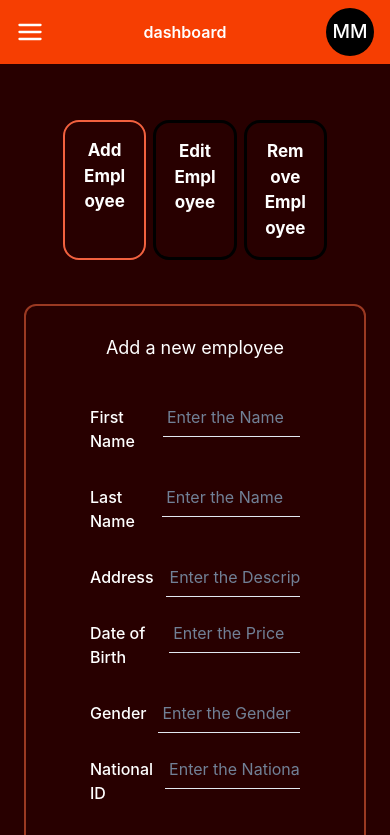
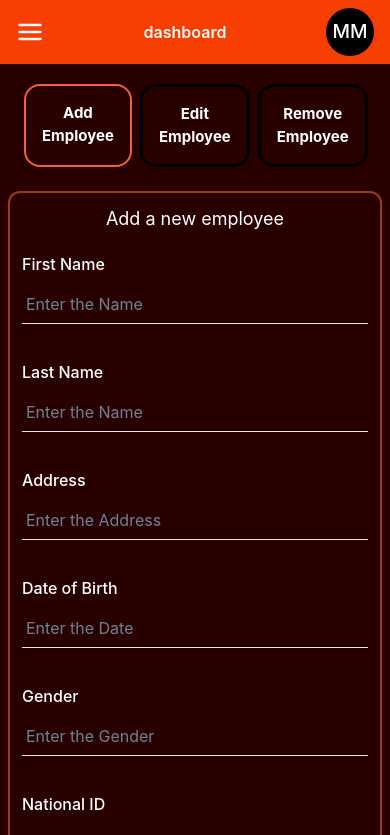
Before and after one commit to mafaro21/EmployeeSelfService, a React (Vite) app: page /admin/employee in a window 390 px wide. Shown: the top 835 px of the page. Built offline with nearby package versions, Linux system fonts and the light colour scheme.

Commit message:
[fix] adjustments to phone ui

```diff
--- a/src/admin/Add.jsx
+++ b/src/admin/Add.jsx
@@ -22,11 +22,11 @@ export default function Add() {
     const { register, formState: { errors }, handleSubmit } = useForm()
 
     const addemployee = [
-        { data: 'First Name', place: 'Enter the Name', type: 'name', info: (e) => setName(e.target.value), value: 'firstName' },
+        { data: 'First Name', place: 'Enter the Name', type: 'name', value: 'firstName' },
         { data: 'Last Name', place: 'Enter the Name', type: 'name', value: 'lastName' },
-        { data: 'Address', place: 'Enter the Description', type: 'name', info: (e) => setDescription(e.target.value), value: 'address' },
-        { data: 'Date of Birth', place: 'Enter the Price', type: 'name', info: (e) => setPrice(e.target.value), value: 'dob' },
-        { data: 'Gender', place: 'Enter the Gender', type: 'name', info: (e) => setGender(e.target.value), value: 'gender' },
+        { data: 'Address', place: 'Enter the Address', type: 'name', value: 'address' },
+        { data: 'Date of Birth', place: 'Enter the Date', type: 'name', value: 'dob' },
+        { data: 'Gender', place: 'Enter the Gender', type: 'name', value: 'gender' },
         { data: 'National ID', place: 'Enter the National ID', type: 'name', value: 'id' },
         { data: 'Email', place: 'Enter the Email', type: 'name', value: 'email' },
         { data: 'Phone Number', place: 'Enter the Phone Number', type: 'number', value: 'number' },
@@ -70,16 +70,16 @@ export default function Add() {
     return (
         <>
             <form onSubmit={handleSubmit(onSubmit)} className='.admin-bg'>
-                <Box mt={3} p={7} borderRadius={'12px'} style={{ border: '2px solid #9B3922' }}>
+                <Box mt={3} p={{ base: 3, md: 7 }} borderRadius={'12px'} style={{ border: '2px solid #9B3922' }}>
                     <Text fontSize={'lg'} textAlign={'center'}>Add a new employee</Text>
-                    <VStack spacing={4} mt='' p='9'>
+                    <VStack spacing={4} mt='' p={{ base: 0, md: 9 }}>
                         {/* {errorMessage} */}
                         {/* <form onSubmit={handleSubmit(onSubmit)}> */}
                         {addemployee.map((add, index) =>
 
                             <FormControl>
-                                <Flex>
-                                    <FormLabel mt={1} ><Text mt={1}>
+                                <Flex flexDirection={{ base: 'column', md: 'row' }}>
+                                    <FormLabel mt={{ base: 4, md: 1 }} ><Text mt={1}>
                                         {add.data}
                                     </Text> </FormLabel>
                                     <Spacer />
@@ -90,8 +90,8 @@ export default function Add() {
                                         {...register(add.value)}
                                         variant={'flushed'}
                                         isRequired={'true'}
-                                        focusBorderColor='black'
-                                        width={'88%'}
+                                        focusBorderColor='#f63'
+                                        width={{ base: '100%', md: '88%' }}
                                     // isInvalid={errorDiv ? 'red' : ''}
                                     />
                                 </Flex>
--- a/src/admin/Edit.jsx
+++ b/src/admin/Edit.jsx
@@ -68,16 +68,16 @@ export default function Edit() {
             <form onSubmit={handleSubmit(onSubmit)}>
                 <Box mt={3} p={7} borderRadius={'12px'} style={{ border: '2px solid #9B3922' }}>
                     <Text fontSize={'lg'} textAlign={'center'}>Edit employee details</Text>
-                    <Flex>
+                    <Flex flexDirection={{ base: 'column', md: 'row' }}>
                         <Input type='name'
                             placeholder='search employee'
-                            ml={6}
+                            ml={{ base: 0, md: 6 }}
                             pl={4}
                             mr={6}
                             mt={6}
                             {...register('search')}
                             variant={'flushed'}
-                            focusBorderColor='black'
+                            focusBorderColor='#F63'
                         />
                         <Button bg='#F2613F' mt='6' type='submit'>Search Employee</Button>
 
--- a/src/admin/Employee.jsx
+++ b/src/admin/Employee.jsx
@@ -17,17 +17,18 @@ export default function Employee() {
             <Box color={'white'} className="admin-bg">
                 <Flex>
 
-                    <Flex flex="1" direction="column" p="6" >
+                    <Flex flex="1" direction="column" p={{ base: 2, md: 9 }} >
                         {/* add container */}
-                        <Flex w='100%' p={8} justifyContent={'space-evenly'}>
+                        <Flex w='100%' p={{ base: 3, md: 8 }} justifyContent={'space-around'}>
                             <Box
                                 border={page === 'add' ? '2px solid #F2613F' : '3px solid black'}
-                                w='30%'
+                                w={{ base: '60%', md: '30%' }}
                                 p='4'
+                                mx={1}
                                 style={{ borderRadius: '16px' }}
                                 textAlign={'center'}
                                 fontWeight={'bold'}
-                                fontSize={'17px'}
+                                fontSize={{ base: '15px', md: '17px' }}
                                 // onClick={() => dispatch(setPage({ page: 'add' }))}
                                 onClick={() => setPage('add')}
                                 _hover={{ cursor: 'pointer' }}
@@ -37,12 +38,13 @@ export default function Employee() {
 
                             <Box
                                 border={page === 'edit' ? '2px solid #F2613F' : '3px solid black'}
-                                w='30%'
+                                w={{ base: '60%', md: '30%' }}
                                 p='4'
+                                mx={1}
                                 style={{ borderRadius: '16px' }}
                                 textAlign={'center'}
                                 fontWeight={'bold'}
-                                fontSize={'17px'}
+                                fontSize={{ base: '15px', md: '17px' }}
                                 // onClick={() => dispatch(setPage({ page: 'edit' }))}
                                 onClick={() => setPage('edit')}
                                 _hover={{ cursor: 'pointer' }}>
@@ -51,12 +53,13 @@ export default function Employee() {
 
                             <Box
                                 border={page === 'remove' ? '2px solid #F2613F' : '3px solid black'}
-                                w='30%'
+                                w={{ base: '60%', md: '30%' }}
                                 p='4'
+                                mx={1}
                                 style={{ borderRadius: '16px' }}
                                 textAlign={'center'}
                                 fontWeight={'bold'}
-                                fontSize={'17px'}
+                                fontSize={{ base: '15px', md: '17px' }}
                                 // onClick={() => dispatch(setPage({ page: 'remove' }))}
                                 onClick={() => setPage('remove')}
                                 _hover={{ cursor: 'pointer' }}>
--- a/src/admin/Remove.jsx
+++ b/src/admin/Remove.jsx
@@ -51,10 +51,10 @@ export default function Remove() {
             <form onSubmit={handleSubmit(onSubmit)}>
                 <Box mt={3} p={7} borderRadius={'12px'} style={{ border: '2px solid #9B3922' }}>
                     <Text fontSize={'lg'} textAlign={'center'}>Delete employee </Text>
-                    <Flex>
+                    <Flex flexDirection={{ base: 'column', md: 'row' }}>
                         <Input type='name'
                             placeholder='search employee'
-                            ml={6}
+                            ml={{ base: 0, md: 6 }}
                             pl={4}
                             mr={6}
                             mt={6}
--- a/src/pages/Login.jsx
+++ b/src/pages/Login.jsx
@@ -194,8 +194,8 @@ function Login() {
                 p="6"
                 mt="4"
                 bg="white"
-                borderRadius="xl"
-                onClick={() => setPlaceText(true)}
+                borderRadius="lg"
+                // onClick={() => setPlaceText(true)}
                 {...register('staffId', { pattern: /^[A-Za-z0-9]*$/ })}
                 aria-invalid={errors.staffId ? "true" : "false"}
                 placeholder="Enter your Staff ID"
@@ -211,7 +211,7 @@ function Login() {
               p='6'
               mt='2'
               bg='white'
-              borderRadius='xl'
+              borderRadius='lg'
               onClick={() => setPlaceText(true)}
               {...register('nationalId', { minLength: { value: 11, message: 'too short' }, maxLength: { value: 13, message: 'too long' } })}
               aria-invalid={errors.nationalId ? "true" : "false"}
--- a/src/pages/RequestLeave.jsx
+++ b/src/pages/RequestLeave.jsx
@@ -231,7 +231,7 @@ export default function test() {
                             mt='6'
                             onClick={handleSubmit}
                             type="submit"
-
+                            mb={{ base: '40px' }}
                         >
                             Submit Leave Application
                         </Button>
```
Also changed, not shown: src/components/EmailForm.jsx (+4 -3 lines), src/components/HardwareForm.jsx (+9 -7 lines), src/pages/Loan.jsx (+7 -7 lines).
